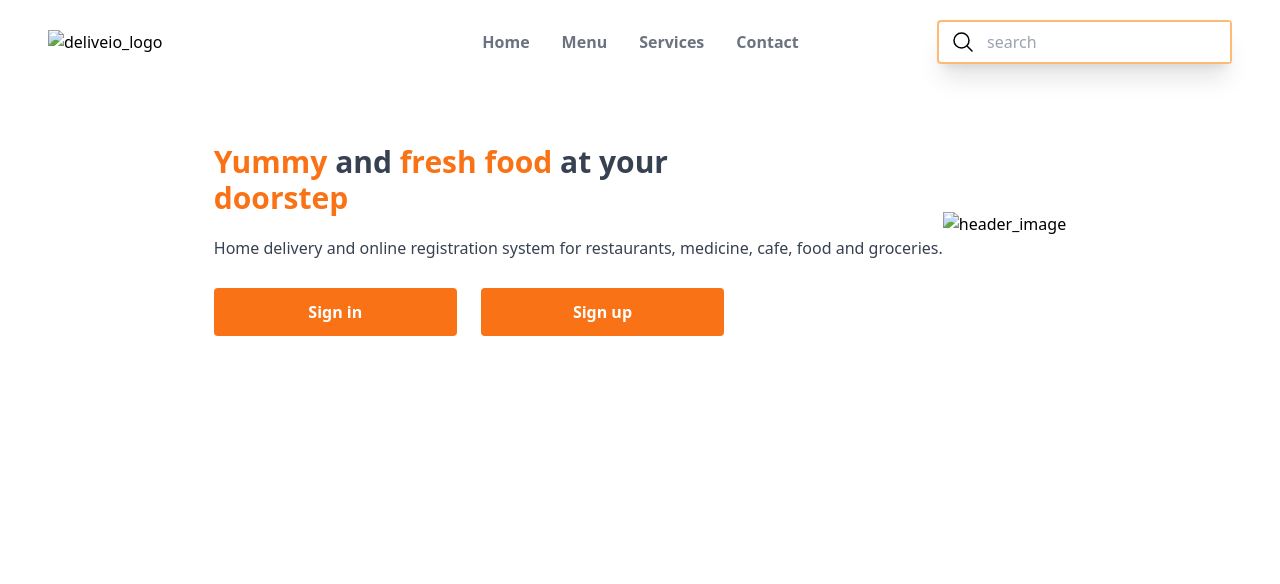
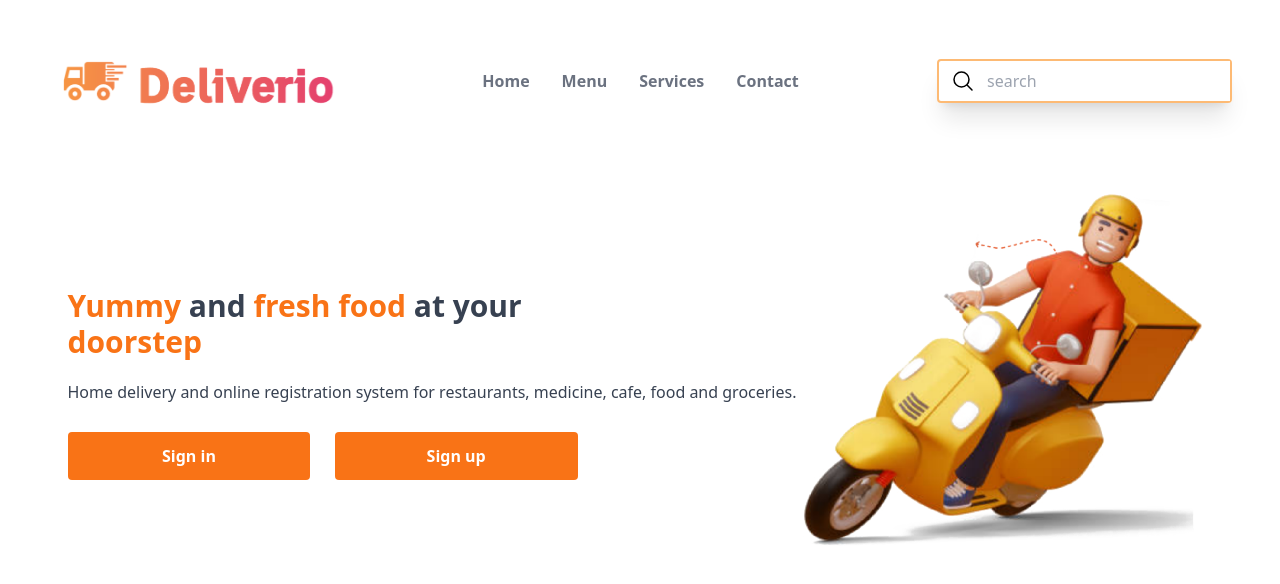
Before and after one commit to Jacbfrancis/Deliverio-website, a plain HTML site: page index.html in a window 1280 px wide. Drawn offline with nearby package versions, Linux system fonts and the light colour scheme.

Commit message:
Update index.html

```diff
--- a/index.html
+++ b/index.html
@@ -7,7 +7,6 @@
 
                   <!--- TAILWIND CDN  --->
   <script src="https://cdn.tailwindcss.com"></script>
-  <link rel="stylesheet" href="tailwind-all.css">
 
                   <!-- Tailwind configuration  -->
     <script>
@@ -32,7 +31,7 @@
             <nav class="flex justify-between items-center">
 
                     <!--- logo --->
-                <div class="w-2/5 md:w-1/4"><img src="img/logo.png" alt="deliveio_logo"></div>
+                <div class="w-2/5 md:w-1/4"><img src="logo.png" alt="deliveio_logo"></div>
 
                 <div class="text-orange-400 rounded-full rounded-full py-1 px-4 uppercase font-medium cursur-pointer tracking-wider hover:bg-orange-500 hover:text-white md:hidden"><a href="">SKIP</a></div>
 
@@ -57,8 +56,9 @@
         </div>
 
         <main>
+                  <!--- header --->
             <header class=" mt-12 md:flex md:justify-center md:items-center md:flex-row-reverse">
-                <img src="img/header.png" alt="header_image">
+                <img src="header.png" alt="header_image">
                 <div>
                     <h1 class=" mt-8 text-3xl font-medium text-gray-700 text-center md:text-left md:font-bold md:w-4/5"><span class="md:text-orange-500">Yummy</span> and <span class="md:text-orange-500">fresh food</span> at your <span class="md:text-orange-500">doorstep</span></h1>
                     <p class="hidden md:text-gray-700 md:block md:mt-5">Home delivery and online registration system for restaurants, medicine, cafe, food and groceries. </p>
```
